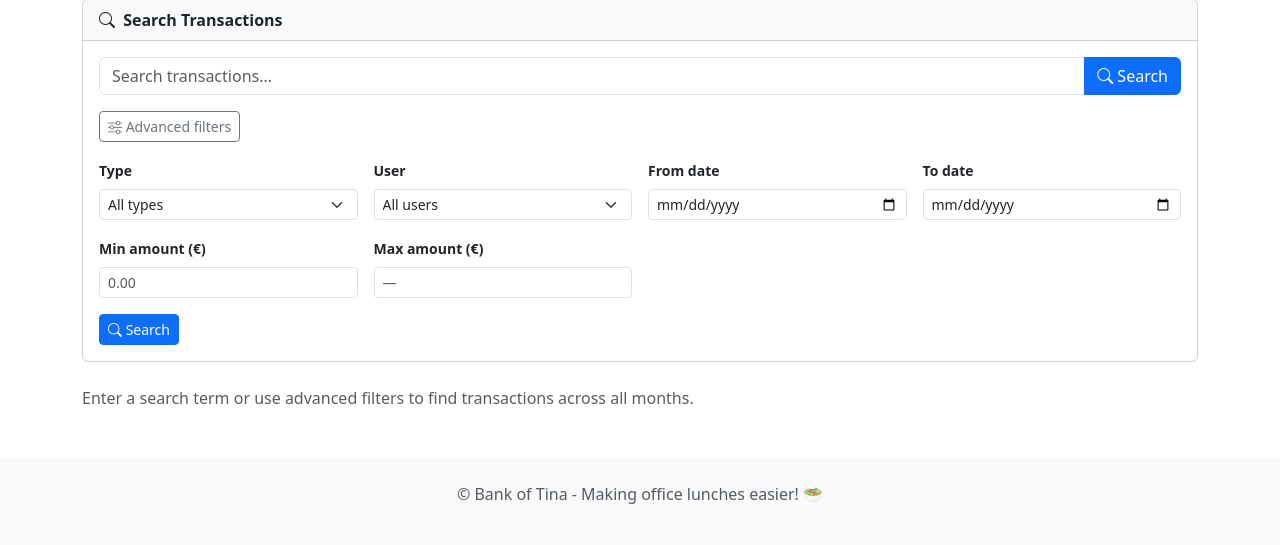
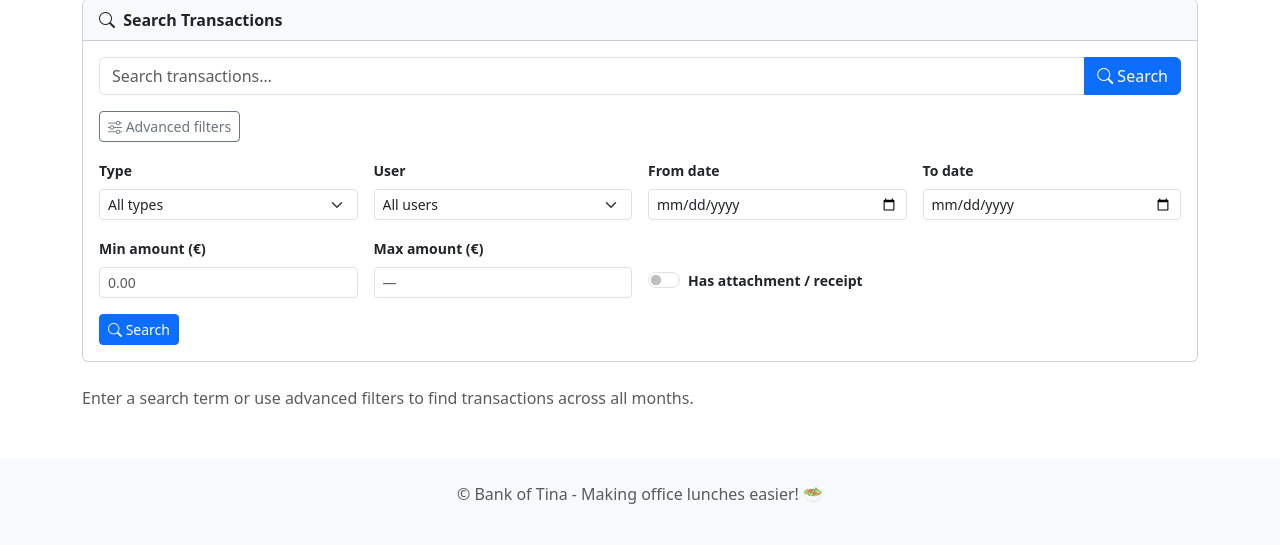
Before and after one commit to phoen-ix/bank-of-tina, a Flask app: page /search in a window 1280 px wide, after a click on "Advanced filters". Shown: the part 81-626 px from the top of the page. Run offline with Flask 3, Linux system fonts and the light colour scheme.

Commit message:
Fix search: hide inactive users, add has-receipt filter
- User dropdown in advanced filters now only shows active users
- New toggle switch "Has attachment / receipt" (default off) filters to
  transactions that have a receipt_path set; toggle persists in the URL
  and re-opens the advanced panel automatically like other filters

Co-Authored-By: Claude Sonnet 4.6 <noreply@anthropic.com>

```diff
--- a/app/app.py
+++ b/app/app.py
@@ -1085,15 +1085,16 @@ def view_transactions():
 
 @app.route('/search')
 def search():
-    q          = request.args.get('q', '').strip()
-    tx_type    = request.args.get('type', '')
-    user_id    = request.args.get('user', None, type=int)
-    date_from  = request.args.get('date_from', '')
-    date_to    = request.args.get('date_to', '')
-    amount_min = request.args.get('amount_min', '')
-    amount_max = request.args.get('amount_max', '')
-
-    searched = any([q, tx_type, user_id, date_from, date_to, amount_min, amount_max])
+    q           = request.args.get('q', '').strip()
+    tx_type     = request.args.get('type', '')
+    user_id     = request.args.get('user', None, type=int)
+    date_from   = request.args.get('date_from', '')
+    date_to     = request.args.get('date_to', '')
+    amount_min  = request.args.get('amount_min', '')
+    amount_max  = request.args.get('amount_max', '')
+    has_receipt = request.args.get('has_receipt', '')
+
+    searched = any([q, tx_type, user_id, date_from, date_to, amount_min, amount_max, has_receipt])
     results  = []
 
     if searched:
@@ -1134,15 +1135,19 @@ def search():
                 qry = qry.filter(Transaction.amount <= float(amount_max))
             except ValueError:
                 pass
+        if has_receipt:
+            qry = qry.filter(Transaction.receipt_path.isnot(None),
+                             Transaction.receipt_path != '')
 
         results = qry.order_by(Transaction.date.desc()).all()
 
-    all_users = User.query.order_by(User.name).all()
+    all_users = User.query.filter_by(is_active=True).order_by(User.name).all()
     return render_template('search.html',
         results=results, searched=searched, all_users=all_users,
         q=q, tx_type=tx_type, user_id=user_id,
         date_from=date_from, date_to=date_to,
-        amount_min=amount_min, amount_max=amount_max)
+        amount_min=amount_min, amount_max=amount_max,
+        has_receipt=has_receipt)
 
 
 @app.route('/user/<int:user_id>')
--- a/app/templates/search.html
+++ b/app/templates/search.html
@@ -65,6 +65,16 @@
                         <label class="form-label small fw-semibold">Max amount (€)</label>
                         <input type="number" step="0.01" min="0" class="form-control form-control-sm"
                                name="amount_max" value="{{ amount_max }}" placeholder="—">
+                    </div>
+                    <div class="col-sm-6 col-md-3 d-flex align-items-end">
+                        <div class="form-check form-switch pb-1">
+                            <input class="form-check-input" type="checkbox" role="switch"
+                                   id="has_receipt" name="has_receipt" value="1"
+                                   {% if has_receipt %}checked{% endif %}>
+                            <label class="form-check-label small fw-semibold" for="has_receipt">
+                                Has attachment / receipt
+                            </label>
+                        </div>
                     </div>
                     <div class="col-12">
                         <button class="btn btn-primary btn-sm" type="submit">
@@ -184,7 +194,7 @@
 {% block scripts %}
 <script>
 (function () {
-    var advancedParams = ['type', 'user', 'date_from', 'date_to', 'amount_min', 'amount_max'];
+    var advancedParams = ['type', 'user', 'date_from', 'date_to', 'amount_min', 'amount_max', 'has_receipt'];
     var params = new URLSearchParams(window.location.search);
     var hasAdvanced = advancedParams.some(function (p) { return params.get(p); });
     if (hasAdvanced) {
```
